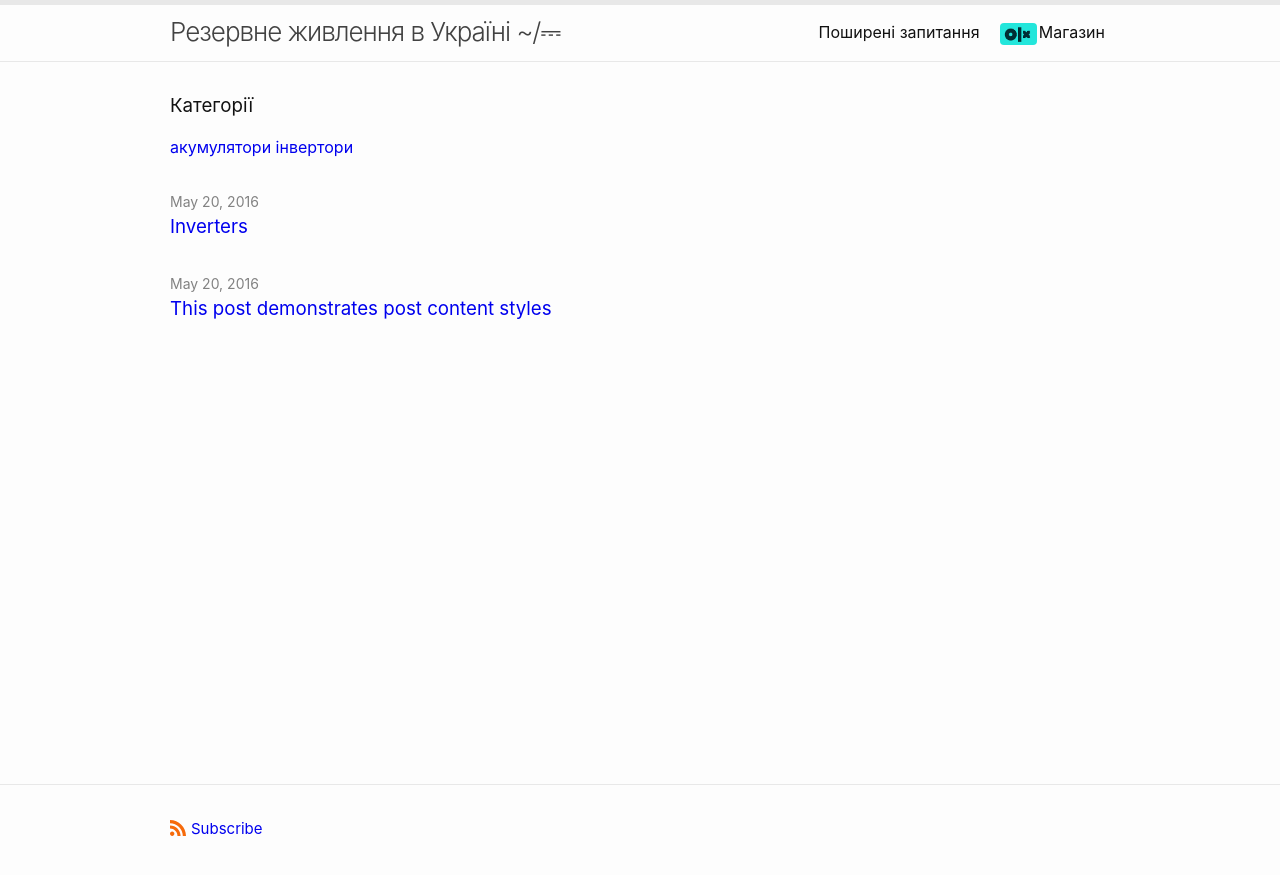
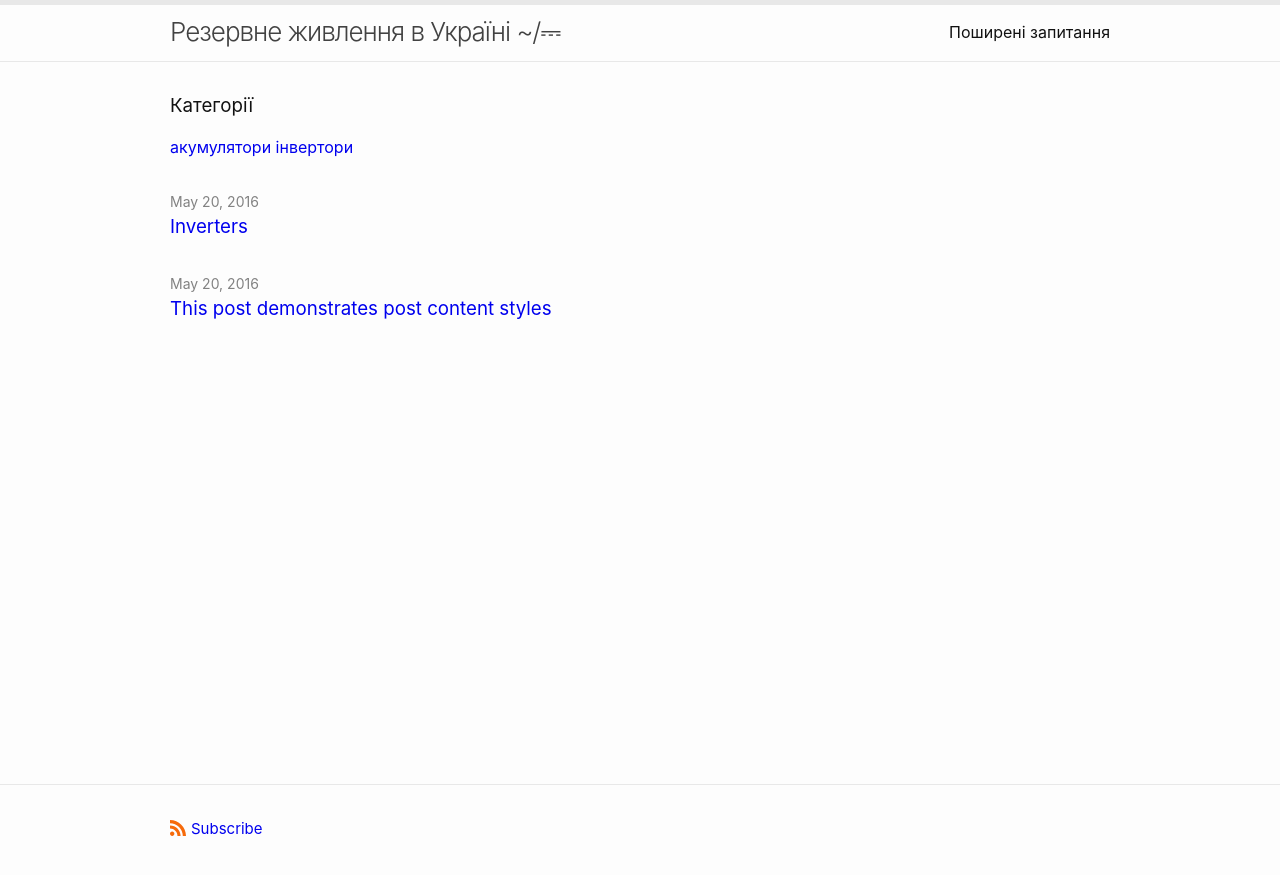
Before and after one commit to bpsu/bpsu.github.io, a Jekyll site: the page built from index.md, in a window 1280 px wide. Shown: the top 875 px of the page. Built offline with Jekyll 4.4.1, drawn with Linux system fonts in a browser that asks for light colours.

Commit message:
Remove OLX

```diff
--- a/_includes/header.html
+++ b/_includes/header.html
@@ -24,7 +24,6 @@
             <a class="page-link" href="{{ my_page.url | relative_url }}">{{ my_page.title | escape }}</a>
             {%- endif -%}
           {%- endfor -%}
-          <a class="page-link menu-item" href="https://backup-power-supply.olx.ua"><img src="/olx-logo.png">Магазин</a>
         </div>
       </nav>
     {%- endif -%}
```
